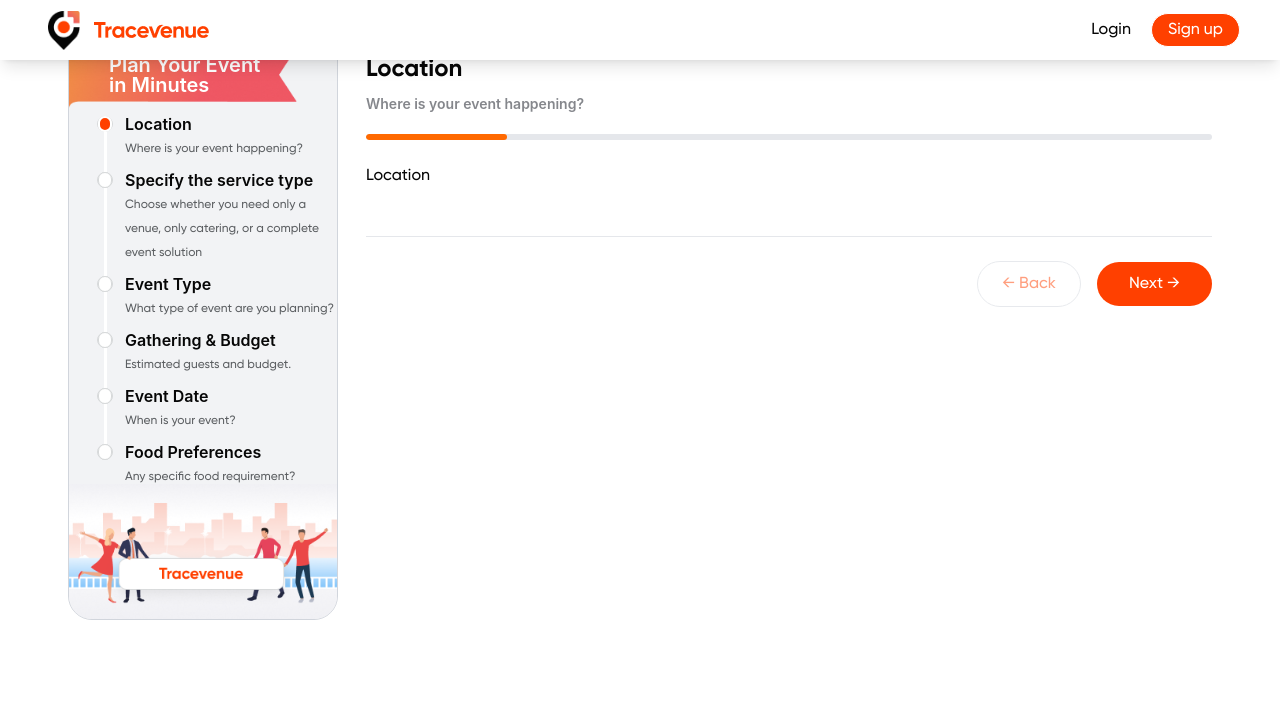
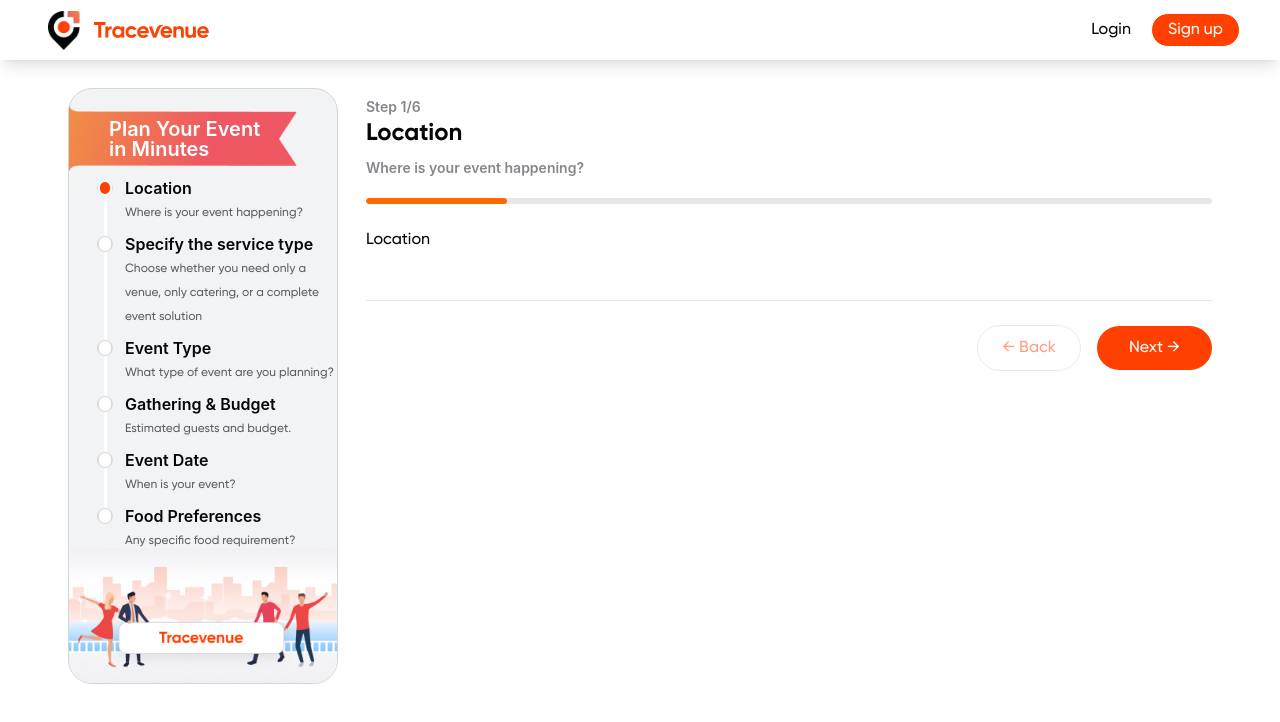
Before and after one commit to Prince5632/tracevenue-revamped, a React (Vite) app: page / in a window 1280 px wide. Shown: the top 722 px of the page. Built offline with nearby package versions, Linux system fonts and the light colour scheme.

Commit message:
Increase top margin in EnquiryLayout container
Adjusted the top margin of the main container in EnquiryLayout from mt-6 lg:mt-8 to mt-20 lg:mt-24 for improved spacing and layout consistency.

```diff
--- a/src/layouts/EnquiryLayout.jsx
+++ b/src/layouts/EnquiryLayout.jsx
@@ -50,8 +50,9 @@ const EnquiryLayout = () => {
     return (
         <>
             <Navbar />
+
             <div className="flex lg:flex-row  max-w-7xl mx-auto px-4 sm:px-6 lg:px-7
-            lg:gap-7 mt-6 lg:mt-8">
+            lg:gap-7 mt-20 lg:mt-24">
                 <Button className="sm:mb-4 lg:hidden fixed left-0 top-24 rounded-l-none"  onClick={() => setIsSidebarOpen(true)}
                 size="lg" variant="gradient" >Step 1/6</Button>
                 {isSidebarOpen && (
```
